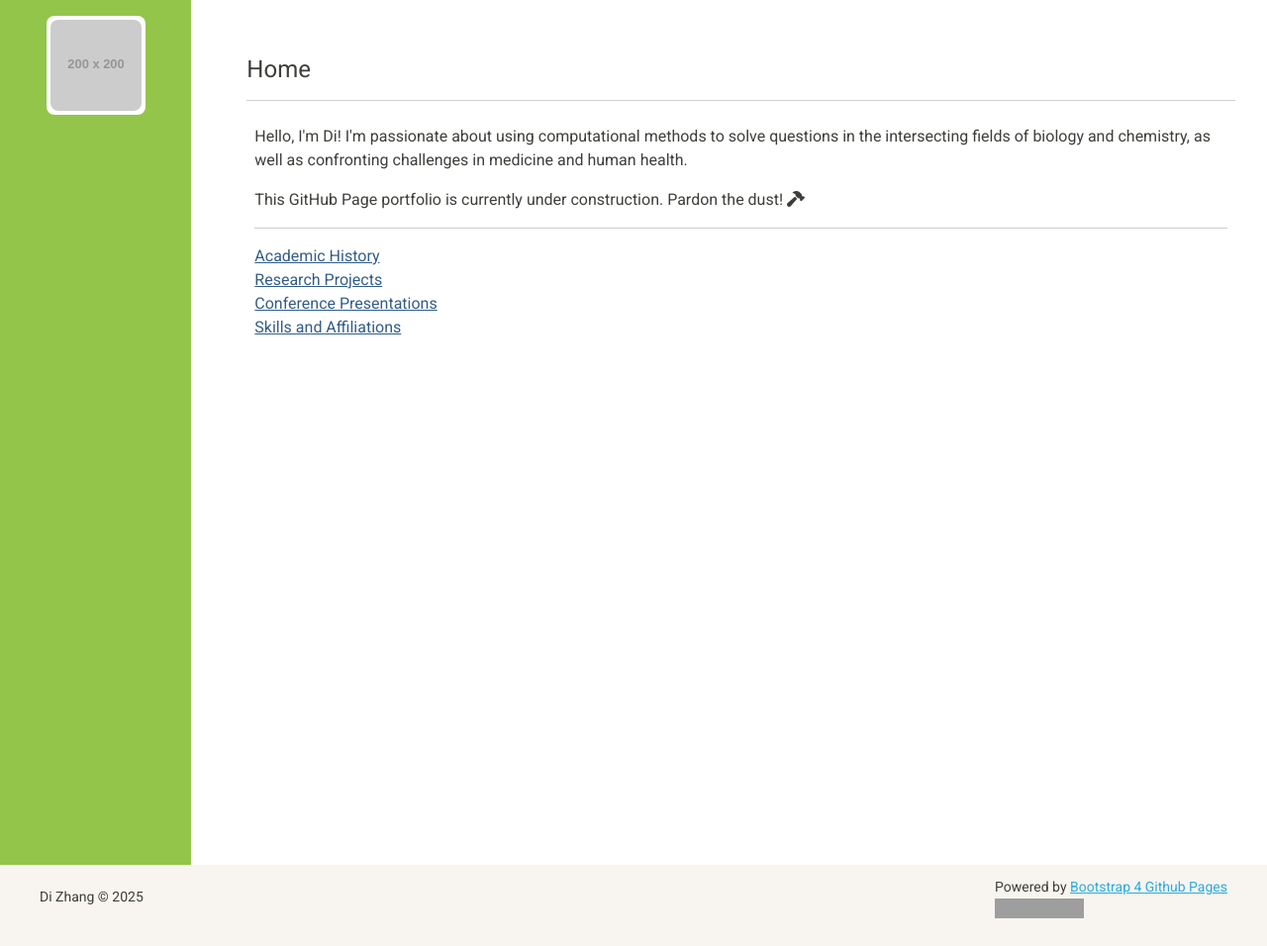
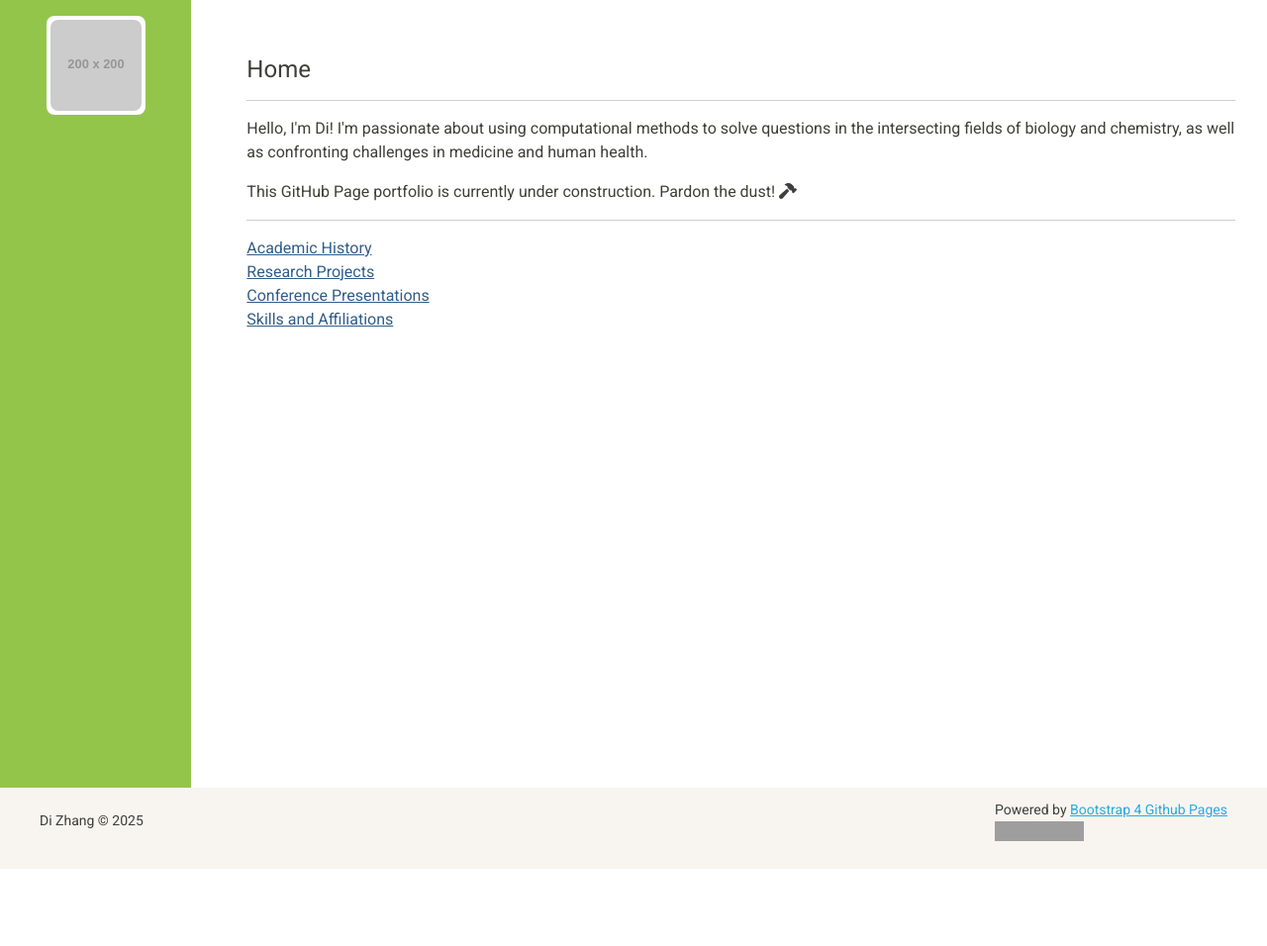
Before and after one commit to zhangdi33/zhangdi33.github.io, a Jekyll site: the page built from index.html, in a window 1280 px wide. Shown: the whole page at 99% size. Built offline with Jekyll 4.4.1, drawn with Linux system fonts in a browser that asks for light colours; after the commit the page ends 900 px from its top, so only the background shows below that; grey boxes are pictures that could not be loaded.

Commit message:
Update index.html

```diff
--- a/index.html
+++ b/index.html
@@ -11,7 +11,6 @@ title: Home
   </head>
   <body>
     <hr>
-    <div class="card border-0 p-2" style="min-height:calc(100vh - 200px);">
     <p>Hello, I'm Di! I'm passionate about using computational methods to solve questions in the intersecting fields of biology and chemistry, as well as confronting challenges in medicine and human health.</p>
     <p>This GitHub Page portfolio is currently under construction. Pardon the dust! <i class="fa-solid fa-hammer"></i></p>
 
@@ -27,7 +26,5 @@ title: Home
       <a href="#">Skills and Affiliations</a>
     </p>
 
-    </div>
-
   </body>
 </html>
```
Lines whose indentation alone changed are shown as unchanged.
